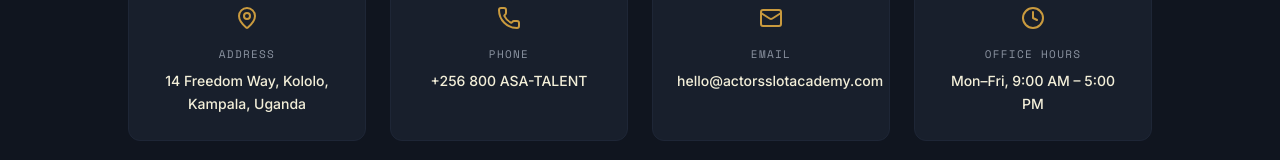
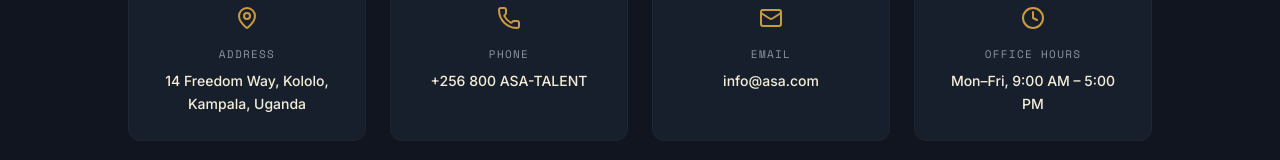
Before and after one commit to charlesaroma/actors-slot-academy, a React (Vite) app: page /contact in a window 1280 px wide. Shown: the part 1417-1577 px from the top of the page. Built offline with nearby package versions, Linux system fonts and the light colour scheme; a web font is replaced by a local one.

Commit message:
update brand name, director identity, and contact email in brandStrategy data

```diff
--- a/src/data/brandStrategy.js
+++ b/src/data/brandStrategy.js
@@ -5,7 +5,7 @@ export const BRAND = {
   sisterBrands: [
     "Furaha School of Acting",
     "Furaha Talent Agency",
-    "Furaha Creative Marketing Lab",
+    "Furaha Kreative Marketing Lab",
   ],
 }
 
@@ -50,7 +50,7 @@ export const MISSION_VISION = {
 }
 
 export const DIRECTOR = {
-  name: "Amina Nantongo",
+  name: "Patrick Ssentongo",
   title: "Founder & Creative Director",
   image: "https://images.unsplash.com/photo-1568782517100-09bf22d88c2d?w=400&h=400&fit=crop",
   message:
@@ -90,7 +90,7 @@ export const SOCIAL_LINKS = {
 }
 
 export const CONTACT_INFO = {
-  email: "hello@actorsslotacademy.com",
+  email: "info@asa.com",
   phone: "+256 800 ASA-TALENT",
   address: "14 Freedom Way, Kololo, Kampala, Uganda",
   hours: "Mon–Fri, 9:00 AM – 5:00 PM",
```
